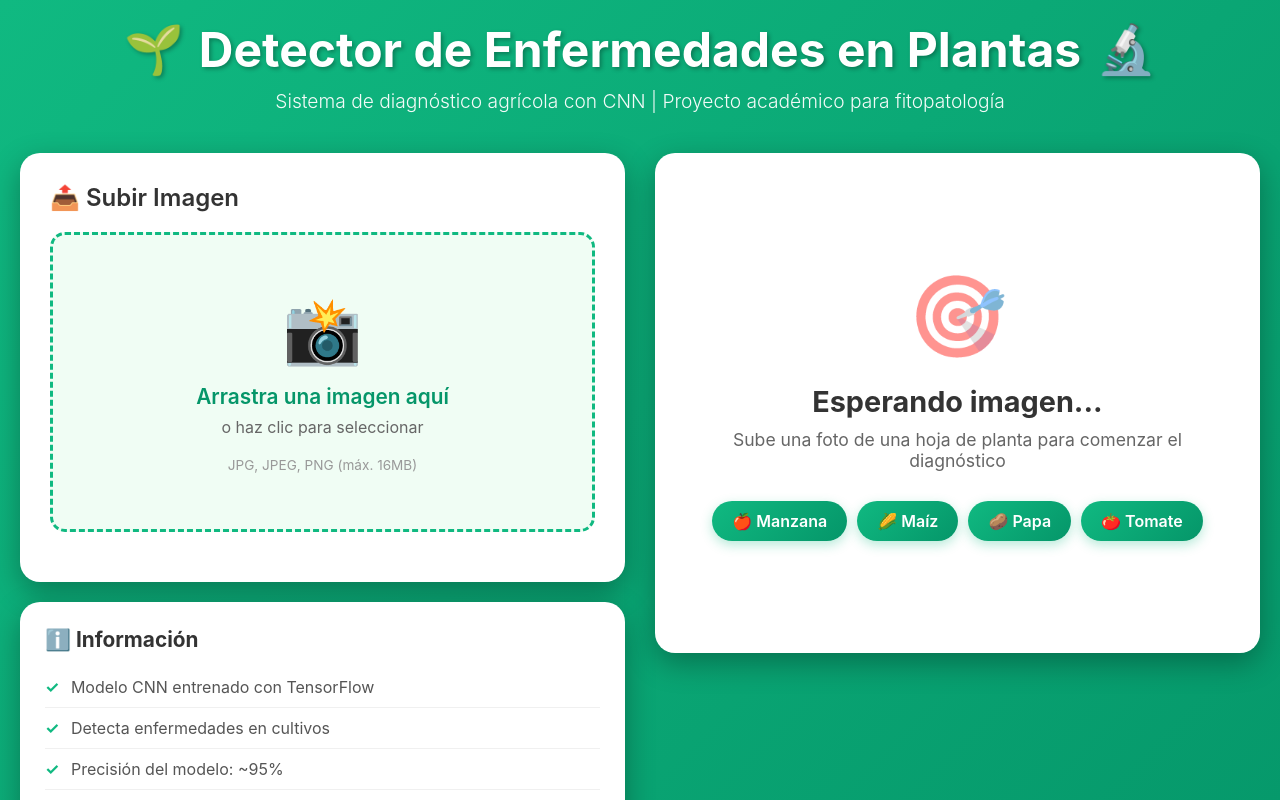
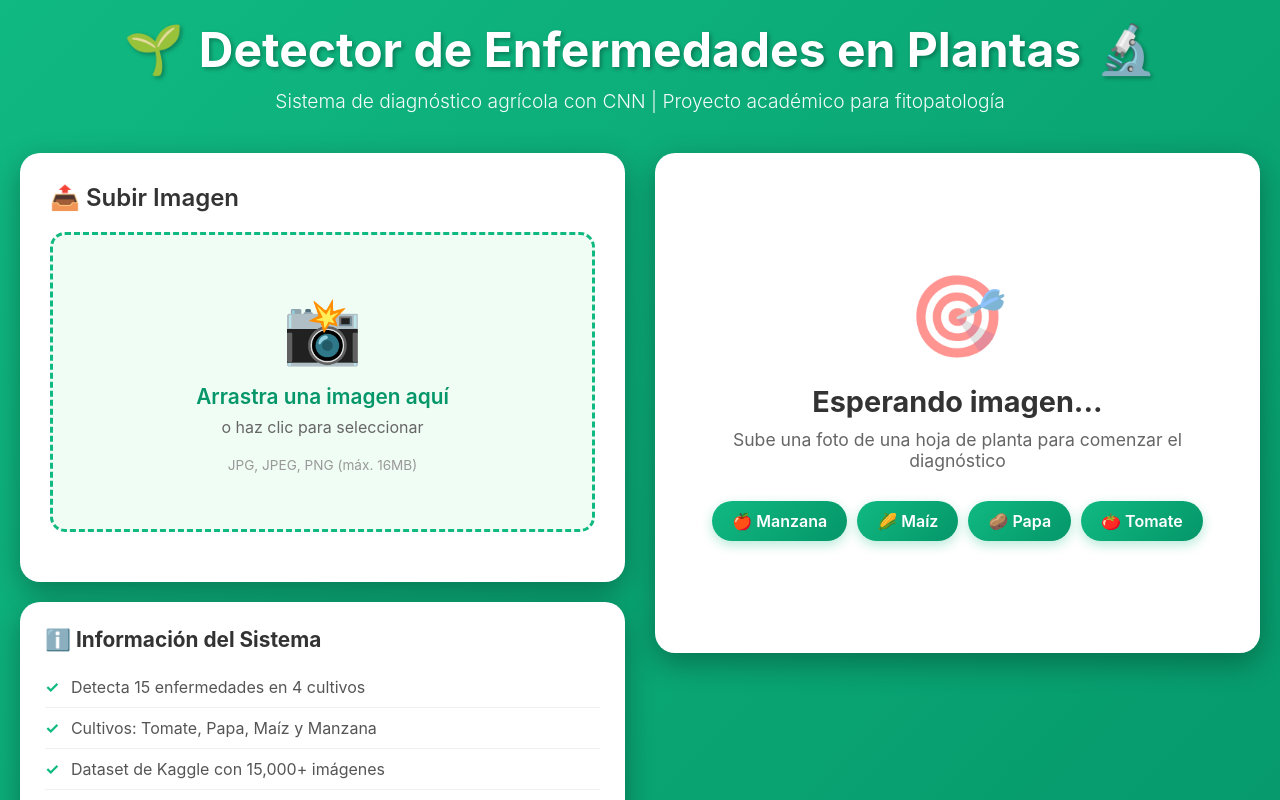
Before and after one commit to jdCarrillo15/Proyecto-inteligencia-computacional, a React (Create React App) app in the folder frontend/: page / in a window 1280 px wide. Shown: the top 800 px of the page. Built offline with nearby package versions, Linux system fonts and the light colour scheme.

Commit message:
docs(frontend): update info section with accurate dataset and model details

```diff
--- a/frontend/src/App.js
+++ b/frontend/src/App.js
@@ -216,10 +216,12 @@ function App() {
 
             {/* Información */}
             <div className="info-card">
-              <h3>ℹ️ Información</h3>
+              <h3>ℹ️ Información del Sistema</h3>
               <ul className="info-list">
-                <li>Modelo CNN entrenado con TensorFlow</li>
-                <li>Detecta enfermedades en cultivos</li>
+                <li>Detecta 15 enfermedades en 4 cultivos</li>
+                <li>Cultivos: Tomate, Papa, Maíz y Manzana</li>
+                <li>Dataset de Kaggle con 15,000+ imágenes</li>
+                <li>Modelo CNN con Transfer Learning (TensorFlow)</li>
                 <li>Precisión del modelo: ~95%</li>
                 <li>Tiempo de predicción: &lt;1 segundo</li>
               </ul>
```
